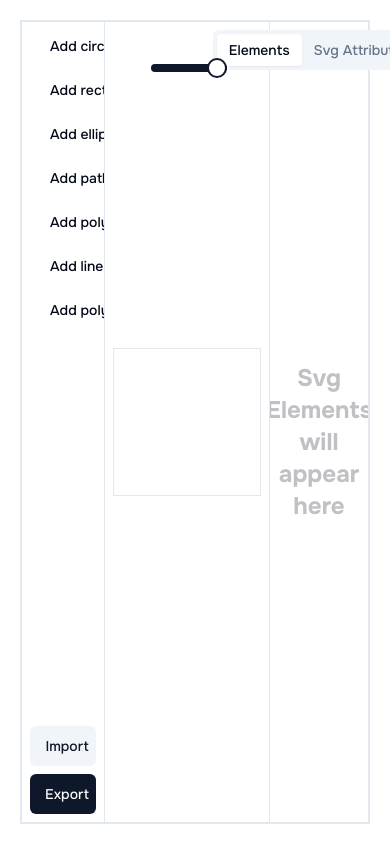
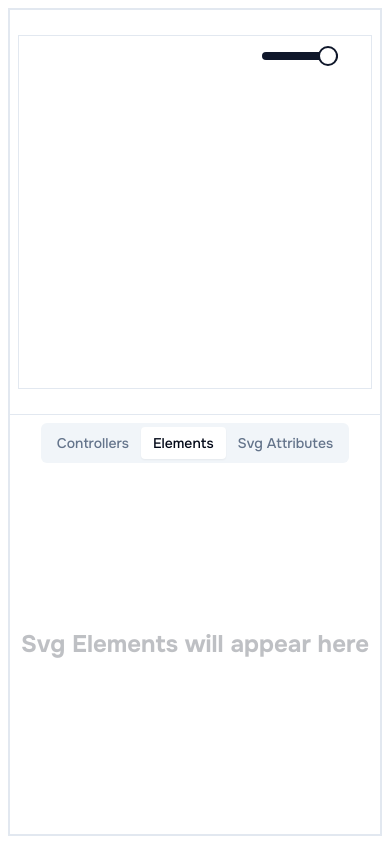
Before and after one commit to rubenpachecomatas/cook-svg, a Next.js app: page / in a window 390 px wide. Built offline with nearby package versions, Linux system fonts and the light colour scheme.

Commit message:
Add mobile layout

```diff
--- a/app/_components/editor/Editor.tsx
+++ b/app/_components/editor/Editor.tsx
@@ -28,13 +28,64 @@ const Editor = () => {
     importCloseRef,
     handleChangeSvgAttribute,
     handleDragElement,
+    isMobile,
   } = useEditor();
+
+  if (isMobile === null) return;
 
   return (
     <ResizablePanelGroup
       className="w-full h-full border-2"
-      direction="horizontal"
+      direction={isMobile ? "vertical" : "horizontal"}
     >
+      {isMobile ? (
+        <>
+          <ResizablePanel
+            defaultSize={50}
+            className="flex justify-center items-center relative overflow-important"
+          >
+            <ZoomSlider {...{ scale, handleChangeScale }} />
+            <SvgCanvas {...{ scale, svgRef, elements, svgAttributes }} />
+          </ResizablePanel>
+          <ResizableHandle />
+          <ResizablePanel defaultSize={50} className="p-2 overflow-important">
+            <Tabs
+              defaultValue="elements"
+              className="h-full flex flex-col items-center relative"
+            >
+              <TabsList className="fixed">
+                <TabsTrigger value="controllers">Controllers</TabsTrigger>
+                <TabsTrigger value="elements">Elements</TabsTrigger>
+                <TabsTrigger value="attributes">Svg Attributes</TabsTrigger>
+              </TabsList>
+              <TabsContent value="controllers" className="size-full mt-10">
+                <Controllers
+                  handleAddElement={handleAddElement}
+                  handleExport={handleExport}
+                  handleImport={handleImport}
+                  importCloseRef={importCloseRef}
+                />
+              </TabsContent>
+              <TabsContent value="elements" className="size-full mt-10">
+                <SvgElements
+                  {...{
+                    elements,
+                    handleChangeAttribute,
+                    handleDeleteElement,
+                    handleDragElement,
+                  }}
+                />
+              </TabsContent>
+              <TabsContent value="attributes" className="size-full mt-10">
+                <SvgAttributes
+                  {...{ svgAttributes, handleChangeSvgAttribute }}
+                />
+              </TabsContent>
+            </Tabs>
+          </ResizablePanel>
+        </>
+      ) : (
+        <>
           <ResizablePanel defaultSize={25}>
             <Controllers
               handleAddElement={handleAddElement}
@@ -63,14 +114,23 @@ const Editor = () => {
               </TabsList>
               <TabsContent value="elements" className="size-full mt-10">
                 <SvgElements
-              {...{ elements, handleChangeAttribute, handleDeleteElement, handleDragElement }}
+                  {...{
+                    elements,
+                    handleChangeAttribute,
+                    handleDeleteElement,
+                    handleDragElement,
+                  }}
                 />
               </TabsContent>
               <TabsContent value="attributes" className="size-full mt-10">
-            <SvgAttributes {...{ svgAttributes, handleChangeSvgAttribute }} />
+                <SvgAttributes
+                  {...{ svgAttributes, handleChangeSvgAttribute }}
+                />
               </TabsContent>
             </Tabs>
           </ResizablePanel>
+        </>
+      )}
     </ResizablePanelGroup>
   );
 };
--- a/app/_components/editor/hooks/types/useEditorReturn.type.ts
+++ b/app/_components/editor/hooks/types/useEditorReturn.type.ts
@@ -22,6 +22,7 @@ export type UseEditorReturnType = {
   handleExport: () => void;
   handleImport: (value: any) => void;
   importCloseRef: RefObject<ElementRef<"button">>;
+  isMobile: boolean | null;
   scale: number;
   svgAttributes: SvgAttributesType;
   svgRef: RefObject<ElementRef<"svg">>;
--- a/app/_components/editor/hooks/use-editor.ts
+++ b/app/_components/editor/hooks/use-editor.ts
@@ -1,4 +1,4 @@
-import { useState, useRef, ElementRef } from "react";
+import { useState, useRef, ElementRef, useEffect } from "react";
 import { UseEditorReturnType } from "./types/useEditorReturn.type";
 import {
   downloadFile,
@@ -14,16 +14,20 @@ import { SvgElementAttributesType } from "@/types/svg-element-attributes.type";
 import { SvgAttributesType } from "@/types/svg-attributes.type";
 import { DEFAULT_COMMON_ATTRIBUTES } from "../_components/controllers/constants/controllers.constants";
 import { DropResult } from "@hello-pangea/dnd";
+import { useMediaQuery } from "usehooks-ts";
 
 const useEditor = (): UseEditorReturnType => {
   const svgRef = useRef<ElementRef<"svg">>(null);
   const importCloseRef = useRef<ElementRef<"button">>(null);
 
+  const [isMobile, setisMobile] = useState<boolean | null>(null);
   const [svgAttributes, setSvgAttributes] = useState<SvgAttributesType>(
     DEFAULT_SVG_ATTRIBUTES
   );
   const [elements, setElements] = useState<SvgElement[]>([]);
   const [scale, setScale] = useState<number>(100);
+
+  const matches = useMediaQuery("(max-width: 1024px");
 
   const handleDragElement = (result: DropResult) => {
     const { source, destination } = result;
@@ -141,6 +145,10 @@ const useEditor = (): UseEditorReturnType => {
     importCloseRef.current?.click();
   };
 
+  useEffect(() => {
+    setisMobile(matches);
+  }, [matches]);
+
   return {
     elements,
     handleAddElement,
@@ -155,6 +163,7 @@ const useEditor = (): UseEditorReturnType => {
     scale,
     svgAttributes,
     svgRef,
+    isMobile,
   };
 };
 
--- a/app/layout.tsx
+++ b/app/layout.tsx
@@ -20,7 +20,7 @@ export default function RootLayout({
       <body
         className={cn(
           onest.className,
-          "h-screen p-5 flex flex-col gap-3"
+          "h-screen"
         )}
       >
         {children}
--- a/app/page.tsx
+++ b/app/page.tsx
@@ -2,7 +2,7 @@ import Editor from "./_components/editor/Editor";
 
 export default function Home() {
   return (
-    <main className="size-full">
+    <main className="size-full p-2 lg:p-5">
       <Editor />
     </main>
   );
--- a/package.json
+++ b/package.json
@@ -23,7 +23,8 @@
     "react-dom": "^18",
     "react-resizable-panels": "^1.0.9",
     "tailwind-merge": "^2.2.0",
-    "tailwindcss-animate": "^1.0.7"
+    "tailwindcss-animate": "^1.0.7",
+    "usehooks-ts": "^2.10.0"
   },
   "devDependencies": {
     "@types/node": "^20",
```
Also changed, not shown: 1 other file (tests, documents, lock files or other folders). Lines whose indentation alone changed are shown as unchanged.
